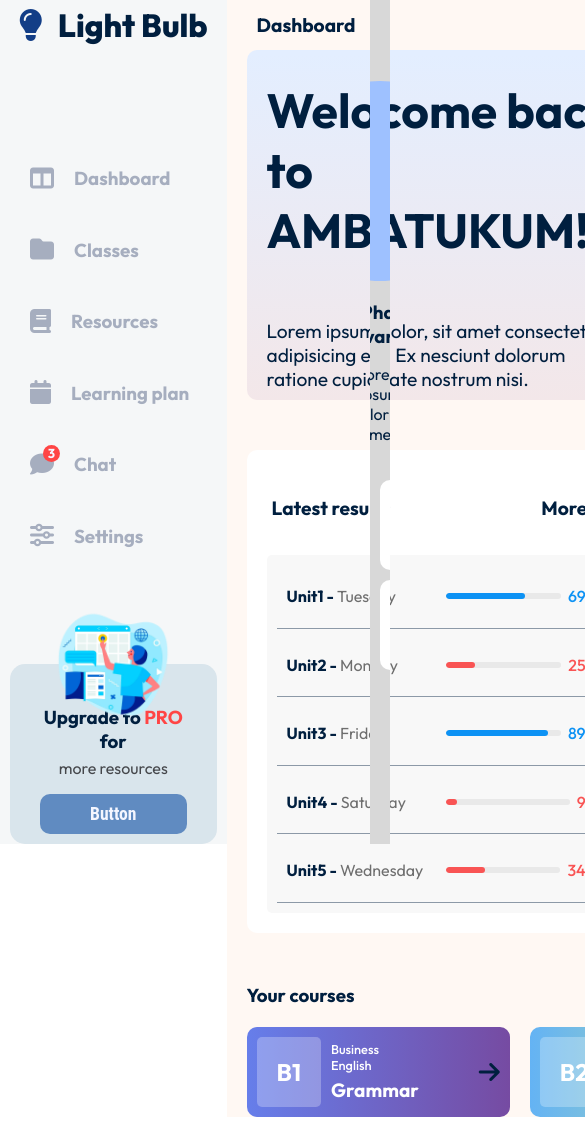
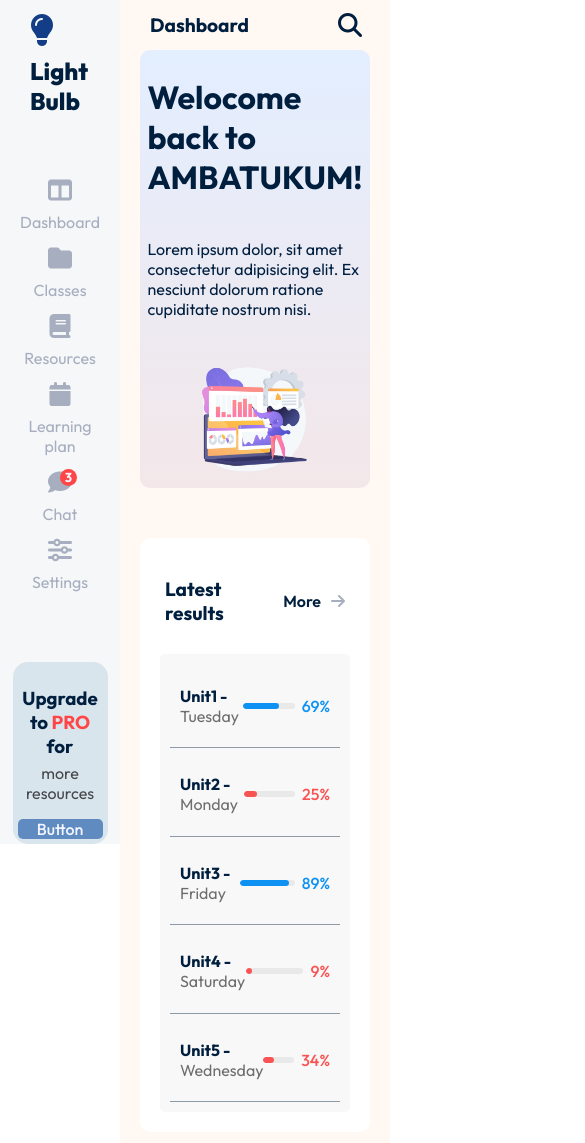
Before and after one commit to Phal-Sovandy/Grid-Design, a plain HTML site: page Ex-4/index.html in a window 390 px wide. Shown: the top 1143 px of the page, 585 px wide, since content can reach past the window. Drawn offline with Linux system fonts and the light colour scheme.

Commit message:
responsive and finish

```diff
--- a/Ex-4/index.html
+++ b/Ex-4/index.html
@@ -85,7 +85,7 @@
             <div class="information">
                 <div class="left-main">
                     <div id="top-left-main">
-                        <h4>Latest results</h4>
+                        <h3>Latest results</h3>
                         <div>
                             <h4>More</h4>
                             <i class="fa-solid fa-arrow-right"></i>
@@ -144,7 +144,7 @@
                 </div>
                 <div class="right-main">
                     <div id="top-right-main">
-                        <h4>Time spent on learning</h4>
+                        <h3>Time spent on learning</h3>
                         <div>
                             <h4>Last Week</h4>
                             <i class="fa-solid fa-circle-chevron-down"></i>
--- a/Ex-4/mainStyle.css
+++ b/Ex-4/mainStyle.css
@@ -3,23 +3,25 @@
 }
 body{
     margin: 0;
+    width: 100%;
     background-color: rgb(255, 255, 255);
     display: flex;
     color: #001F3F;
     font-family: Outfit, Arial, Helvetica, sans-serif;
-    padding-bottom: 500px;
 
 }
 
 main{
     background-color: #FFF8F3;
-    flex: 1 1;
+    flex: 1;
+    min-width: 100px;
     display: flex;
     flex-direction: column;
     justify-content: space-between;
 
     padding-inline: 20px;
 }
+
 
 nav{
     width: 100%;
@@ -33,11 +35,10 @@ nav{
     display: flex;
     justify-content: center;
     align-items: center;
-    gap: 20px;
+    gap: 10px;
 
 }
 #search-icon-nav{
-    background-color: #FF4545;
     width: 40px;
     height: 40px;
     border-radius: 10px;
@@ -70,7 +71,6 @@ nav{
     justify-content: center;
     align-items: center;
     height: 40px;
-    padding-inline: 10px;
     border-radius: 10px;
 }
 .left-nav, #search-icon-nav, #time-nav{
@@ -91,9 +91,11 @@ nav{
     overflow: hidden;
 }
 
+
 .welcoming{
     background-image: linear-gradient(to top, #f3e7e9 0%, #e3eeff 99%, #e3eeff 100%);
-    width: 100%;
+    min-width: 50px;
+    max-width: 100%;
     height: 350px;
     display: flex;
     justify-content: space-evenly;
@@ -119,20 +121,100 @@ nav{
     height: 120%;
 }
 
+@media (max-width: 1440px) {
+    .welcoming{
+        flex-direction: column;
+        height: auto;
+    }
+    .welcoming img{
+        width: 70%;
+        height: auto;
+    }
 
+    .information{
+        flex-direction: column;
+    }
+}
+@media (max-width: 580px) {
+    #time-nav{
+        display: none;
+    }
+    #text-welcoming h2{
+        font-size: 2rem;
+    }
+    #text-welcoming p{
+        font-size: 1rem;
+    }
+    .side-bar{
+        width: 120px;
+    }
+    .top-side-bar{
+        padding-left: 20px;
+        padding-top: 30px;
+        flex-direction: column;
+        height: auto;
+        align-items: flex-start;
+        gap: 5px;
+    }
+    .top-side-bar h2{
+        font-size: 1.5rem;
+    }
+    .mid-side-bar-element{
+        flex-direction: column;
+        text-align: center;
+        align-items: center;
+        gap: 5px;
+    }
+    .mid-side-bar h3{
+        font-weight: 400;
+        font-size: 1rem;
+    }
+    #notification{
+        top: -13px;
+        left: 50px;
+    }
+    .bottom-side-bar img{
+        display: none;
+    }
+    .bottom-side-bar{
+        width: 95%;
+        height: auto;
+        padding: 5px;
+    }
+    #upgrade-button{
+        padding: 0;
+        width: 100%;
+        font-size: 1rem;
+        font-weight: 500;
+        border-radius: 5px;
+    }
+}
+@media (max-height: 650px) {
+    .bottom-side-bar{
+        display: none;
+    }
+}
+@media (max-width: 900px){
+    aside{
+        display: none;
+    }
+}
+@media (max-width: 360px){
+    .side-bar{
+        display: none;
+    }
+}
 
 
 
 
 .information{
     flex-grow: 1;
-    flex-shrink: 2;
     display: flex;
     gap: 20px;
 }
 .left-main, .right-main{
-    flex-grow: 1;
-    flex-shrink: 1;
+    flex: 1;
     border-radius: 10px;
 }
 .left-main, .right-main{
@@ -151,12 +233,26 @@ nav{
     padding-inline: 5px;
 }
 #top-left-main h4, #top-right-main h4{
+    font-size: 1rem;
+    font-weight: 600;
+}
+#top-left-main h3, #top-right-main h3{
     font-size: 1.2rem;
 }
 #top-left-main > div, #top-right-main > div{
     display: flex;
     align-items: center;
     gap: 10px;
+}
+#top-left-main h4:hover,
+#top-right-main h4:hover,
+#top-bottom-main h4:hover{
+    color: #0D92F4;
+}
+#top-left-main h4:hover ~ i,
+#top-right-main h4:hover ~ i,
+#top-bottom-main h4:hover ~ i{
+    color: #0D92F4;
 }
 #listing-result{
     flex: 1;
@@ -239,9 +335,9 @@ nav{
 #listing-activity{
     flex: 1;
     display: flex;
-    justify-content: space-evenly;
     align-items: center;
-    border-radius: 10px;
+    gap: 20px;
+    overflow: scroll;
 }
 .activity{
     flex: 1;
@@ -346,6 +442,8 @@ nav{
     display: flex;
     align-items: center;
     justify-content: space-evenly;
+    gap: 20px;
+    flex-wrap: wrap;
 }
 .each-color{
     flex: 1;
@@ -397,10 +495,10 @@ nav{
 }
 #card-container{
     display: flex;
+    padding: 5px;
     align-items: center;
-    justify-content: center;
     gap: 20px;
-    overflow: visible;
+    overflow-x: auto;
 }
 .card{
     padding-inline: 10px;
@@ -412,6 +510,7 @@ nav{
     border-radius: 10px;
     color: white;
     transition: transform 0.1s ease-in;
+
 }
 .mid-card{
     display: flex;
--- a/Ex-4/sideBarAndMenu.css
+++ b/Ex-4/sideBarAndMenu.css
@@ -47,13 +47,11 @@ i{
     align-items: center;
     gap: 20px;
     position: relative;
-    transition: background-color 0.2s ease;
 }
 .mid-side-bar-element h3{
+    font-weight: 500;
     color: #A6AEBF;
-}
-.mid-side-bar-element:hover{
-    background-color: #dfdfdf;
+    transition: color 0.2s ease;
 }
 .mid-side-bar-element:hover > h3{
     color: #45474B;
@@ -61,8 +59,8 @@ i{
 .mid-side-bar-element:hover > i{
     color: #608BC1;
 }
-.mid-side-bar-element:active{
-    background-color: #396ec98a;
+.mid-side-bar-element:active > h3{
+    color: white;
 }
 
 
@@ -86,10 +84,9 @@ i{
 .bottom-side-bar{
     position: relative;
     height: 180px;
-    padding-inline: 30px;
-    padding-bottom: 10px;
     background-color: rgb(217, 229, 236);
     border-radius: 15px;
+    padding: 20px;
 
     display: flex;
     flex-direction: column;
@@ -112,7 +109,7 @@ i{
     background-color: #608BC1;
     padding: 10px 50px;
     color: #F4F6FF;
-    font-family: "Roboto Condensed", Arial, Helvetica, sans-serif;
+    font-family: Outfit, Arial, Helvetica, sans-serif;
     font-size: 1.1rem;
     font-weight: 900;
     border-radius: 10px;
@@ -245,6 +242,15 @@ aside{
     justify-content: space-between;
     align-items: center;
 }
+.top-menu i{
+    transition: color 0.2s ease;
+}
+.top-menu i:hover{
+    color: #001F3F;
+}
+.top-menu i:active{
+    color: #6b9aff;
+}
 .bottom-menu{
     flex: 1;
     overflow: auto;
```
